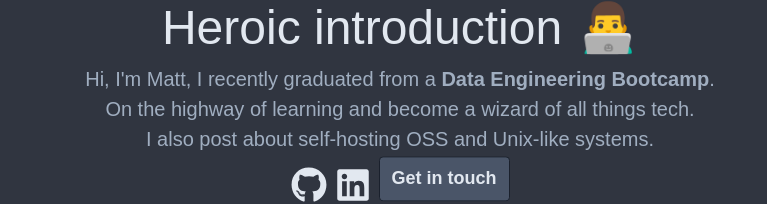
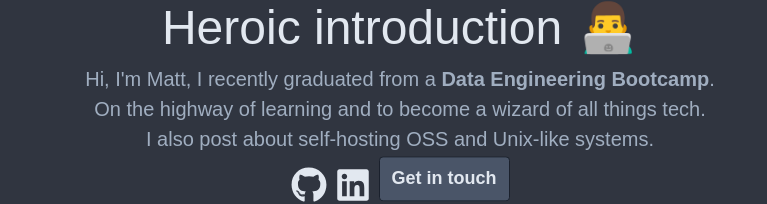
Before and after one commit to mattmurr/mattmurr.github.io, a Next.js app: page / in a window 1280 px wide. Shown: the part 150-354 px from the top of the page, without its empty margins (240-1007 px from the left). Built offline with nearby package versions, Linux system fonts and the light colour scheme.

Commit message:
Fix incorrect grammar

```diff
--- a/pages/index.js
+++ b/pages/index.js
@@ -47,7 +47,8 @@ const Home = ({ posts }) => {
               </a>
             </p>
             <p>
-              On the highway of learning and become a wizard of all things tech.
+              On the highway of learning and to become a wizard of all things
+              tech.
             </p>
             <p>I also post about self-hosting OSS and Unix-like systems.</p>
           </div>
```
